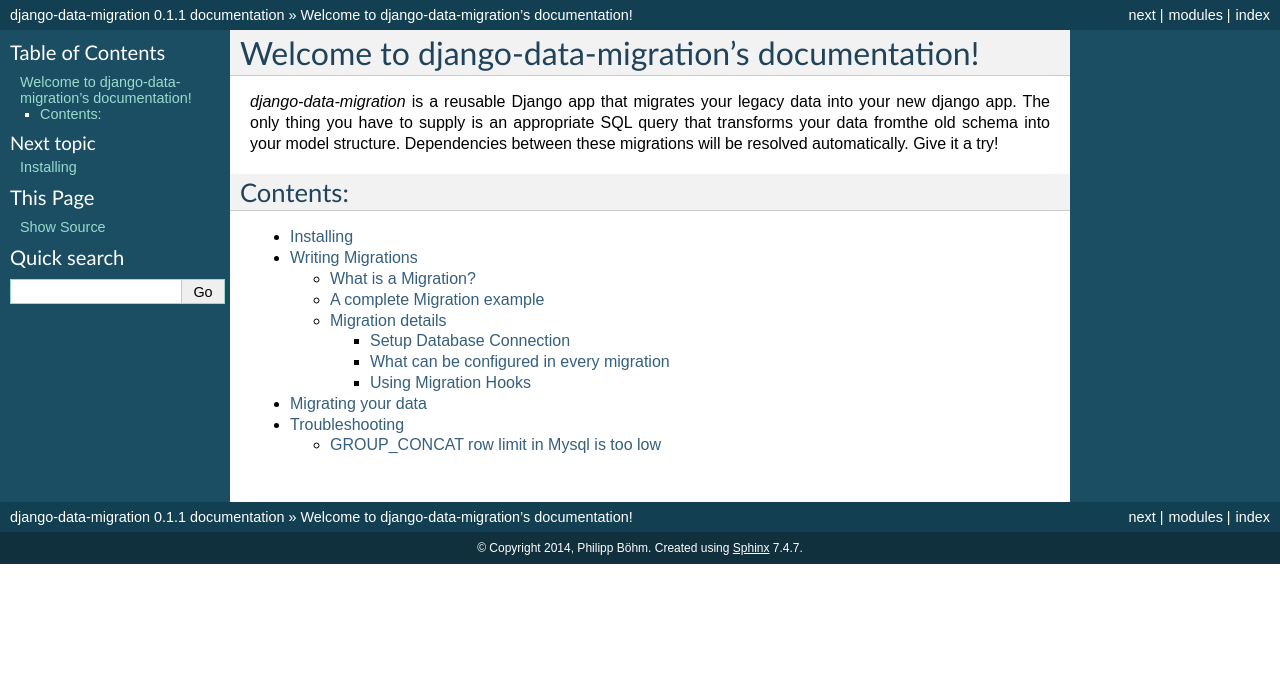
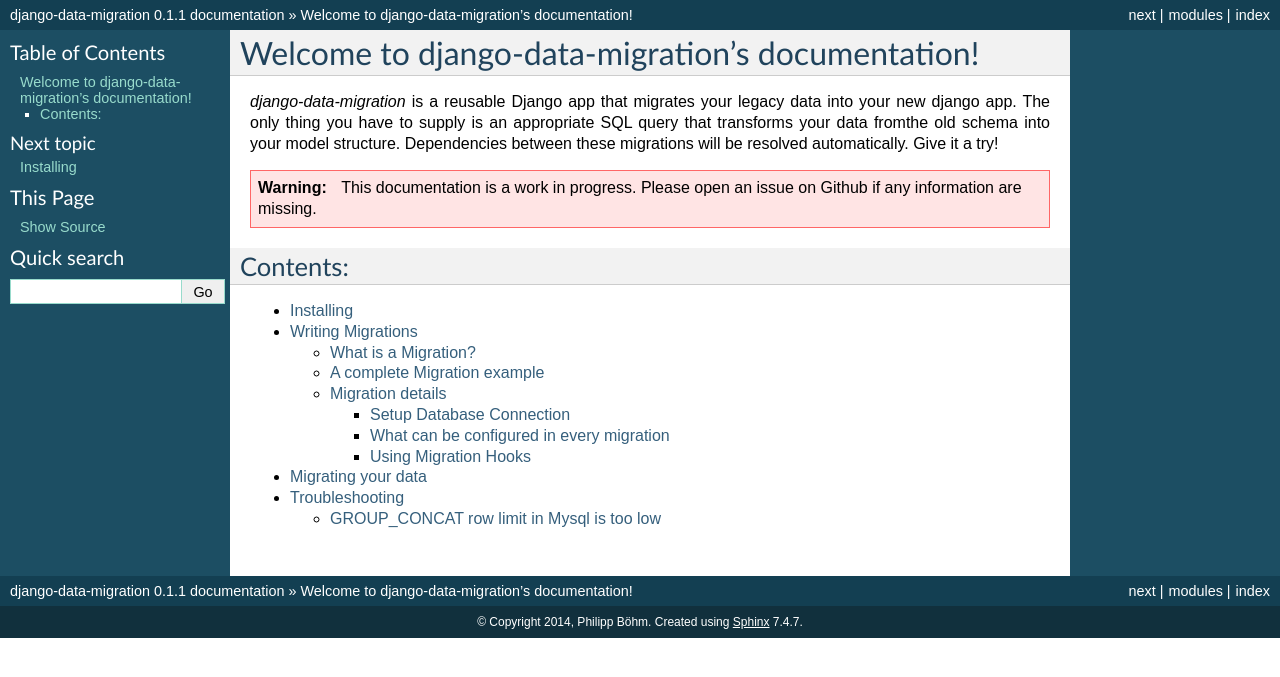
Before and after one commit to pboehm/django-data-migration, a Sphinx documentation site: the page built from docs/source/index.rst, in a window 1280 px wide. Shown: the top 677 px of the page. Built offline with Sphinx 7.4.7, drawn with Linux system fonts in a browser that asks for light colours.

Commit message:
Added work-in-progres hint to documentation

```diff
--- a/docs/source/index.rst
+++ b/docs/source/index.rst
@@ -6,6 +6,9 @@ into your new django app. The only thing you have to supply is an appropriate
 SQL query that transforms your data fromthe old schema into your model
 structure. Dependencies between these migrations will be resolved
 automatically. Give it a try!
+
+.. warning:: This documentation is a work in progress. Please open an issue on
+    Github if any information are missing.
 
 Contents:
 ---------
```
